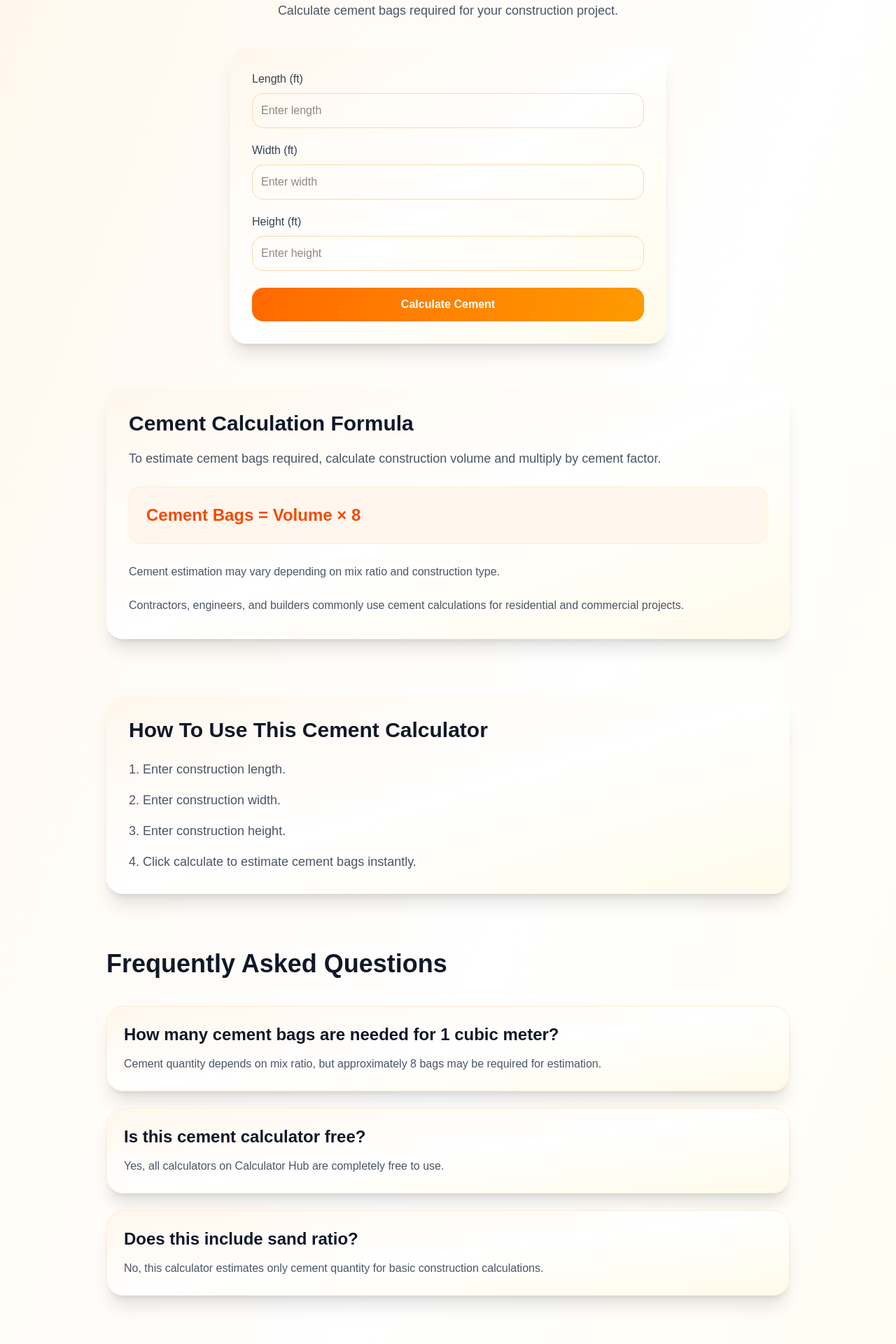
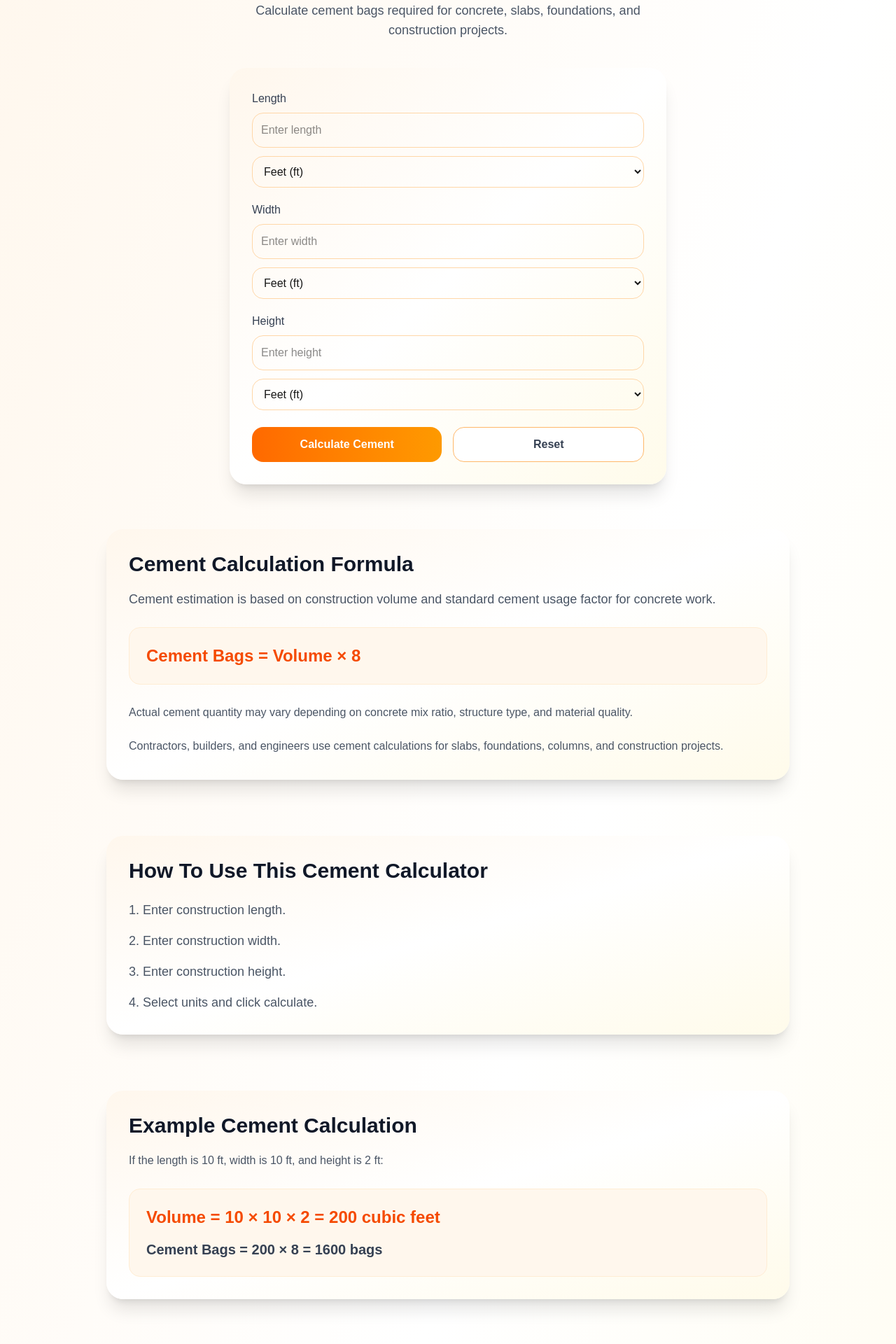
Before and after one commit to payadav142-rgb/calhub, a Next.js app: page /cement-calculator in a window 1280 px wide. Shown: the part 200-2120 px from the top of the page at 70% size. Built offline with nearby package versions, Linux system fonts and the light colour scheme.

Commit message:
Improved cement calculator SEO and UX

```diff
--- a/app/cement-calculator/CementCalculatorClient.tsx
+++ b/app/cement-calculator/CementCalculatorClient.tsx
@@ -1,9 +1,11 @@
 "use client";
 
 import { useState } from "react";
+import jsPDF from "jspdf";
 import Navbar from "../components/Navbar";
 import Footer from "../components/Footer";
 import RelatedCalculators from "../components/RelatedCalculators";
+
 export default function CementCalculator() {
   const [length, setLength] =
     useState("");
@@ -14,25 +16,116 @@ export default function CementCalculator() {
   const [height, setHeight] =
     useState("");
 
+  const [lengthUnit, setLengthUnit] =
+    useState("ft");
+
+  const [widthUnit, setWidthUnit] =
+    useState("ft");
+
+  const [heightUnit, setHeightUnit] =
+    useState("ft");
+
   const [result, setResult] =
     useState<number | null>(null);
 
   const calculateCement = () => {
+    if (
+      !length ||
+      !width ||
+      !height
+    )
+      return;
+
     const volume =
       parseFloat(length) *
       parseFloat(width) *
       parseFloat(height);
 
-    const cementBags = volume * 8;
+    const cementBags =
+      volume * 8;
 
     setResult(cementBags);
+  };
+
+  const resetCalculator = () => {
+    setLength("");
+    setWidth("");
+    setHeight("");
+    setLengthUnit("ft");
+    setWidthUnit("ft");
+    setHeightUnit("ft");
+    setResult(null);
+  };
+
+  const getVolumeUnit = () => {
+    if (
+      lengthUnit === "m" &&
+      widthUnit === "m" &&
+      heightUnit === "m"
+    ) {
+      return "cubic meters";
+    }
+
+    return "cubic feet";
+  };
+
+  const downloadPDF = () => {
+    if (result === null) return;
+
+    const doc = new jsPDF();
+
+    doc.setFontSize(20);
+
+    doc.text(
+      "Cement Calculation Report",
+      20,
+      20
+    );
+
+    doc.setFontSize(12);
+
+    doc.text(
+      `Length: ${length} ${lengthUnit}`,
+      20,
+      40
+    );
+
+    doc.text(
+      `Width: ${width} ${widthUnit}`,
+      20,
+      50
+    );
+
+    doc.text(
+      `Height: ${height} ${heightUnit}`,
+      20,
+      60
+    );
+
+    doc.text(
+      `Estimated Cement Bags: ${result.toFixed(
+        0
+      )}`,
+      20,
+      75
+    );
+
+    doc.text(
+      "Generated by CalHub.in",
+      20,
+      100
+    );
+
+    doc.save(
+      "cement-calculation-report.pdf"
+    );
   };
 
   return (
     <main className="min-h-screen bg-gradient-to-br from-orange-50 via-white to-amber-50">
       <Navbar />
 
-      {/* Calculator Section */}
+      {/* HERO */}
       <section className="mx-auto max-w-2xl px-6 py-16">
         <div className="text-center">
           <h1 className="text-4xl font-bold text-gray-900 md:text-5xl">
@@ -40,88 +133,182 @@ export default function CementCalculator() {
           </h1>
 
           <p className="mt-4 text-lg text-gray-600">
-            Calculate cement bags required for your
-            construction project.
+            Calculate cement bags
+            required for concrete,
+            slabs, foundations, and
+            construction projects.
           </p>
         </div>
 
-        <div className="mt-10 rounded-3xl bg-gradient-to-br from-orange-50 via-white to-amber-50 p-8 shadow-xl transition-all duration-300 hover:shadow-2xl">
+        {/* CALCULATOR */}
+        <div className="mt-10 rounded-3xl bg-gradient-to-br from-orange-50 via-white to-amber-50 p-8 shadow-xl">
+          {/* LENGTH */}
           <div className="mb-5">
             <label className="mb-2 block font-medium text-gray-700">
-              Length (ft)
+              Length
             </label>
 
             <input
               type="number"
+              min="0"
               value={length}
               onChange={(e) =>
                 setLength(e.target.value)
               }
-              className="w-full rounded-2xl border border-orange-200 p-3 outline-none transition focus:border-orange-500 focus:ring-4 focus:ring-orange-100"
+              className="w-full rounded-2xl border border-orange-200 p-3"
               placeholder="Enter length"
             />
+
+            <select
+              value={lengthUnit}
+              onChange={(e) =>
+                setLengthUnit(
+                  e.target.value
+                )
+              }
+              className="mt-3 w-full rounded-2xl border border-orange-200 p-3"
+            >
+              <option value="ft">
+                Feet (ft)
+              </option>
+
+              <option value="m">
+                Meter (m)
+              </option>
+            </select>
           </div>
 
+          {/* WIDTH */}
           <div className="mb-5">
             <label className="mb-2 block font-medium text-gray-700">
-              Width (ft)
+              Width
             </label>
 
             <input
               type="number"
+              min="0"
               value={width}
               onChange={(e) =>
                 setWidth(e.target.value)
               }
-              className="w-full rounded-2xl border border-orange-200 p-3 outline-none transition focus:border-orange-500 focus:ring-4 focus:ring-orange-100"
+              className="w-full rounded-2xl border border-orange-200 p-3"
               placeholder="Enter width"
             />
+
+            <select
+              value={widthUnit}
+              onChange={(e) =>
+                setWidthUnit(
+                  e.target.value
+                )
+              }
+              className="mt-3 w-full rounded-2xl border border-orange-200 p-3"
+            >
+              <option value="ft">
+                Feet (ft)
+              </option>
+
+              <option value="m">
+                Meter (m)
+              </option>
+            </select>
           </div>
 
+          {/* HEIGHT */}
           <div className="mb-6">
             <label className="mb-2 block font-medium text-gray-700">
-              Height (ft)
+              Height
             </label>
 
             <input
               type="number"
+              min="0"
               value={height}
               onChange={(e) =>
                 setHeight(e.target.value)
               }
-              className="w-full rounded-2xl border border-orange-200 p-3 outline-none transition focus:border-orange-500 focus:ring-4 focus:ring-orange-100"
+              className="w-full rounded-2xl border border-orange-200 p-3"
               placeholder="Enter height"
             />
+
+            <select
+              value={heightUnit}
+              onChange={(e) =>
+                setHeightUnit(
+                  e.target.value
+                )
+              }
+              className="mt-3 w-full rounded-2xl border border-orange-200 p-3"
+            >
+              <option value="ft">
+                Feet (ft)
+              </option>
+
+              <option value="m">
+                Meter (m)
+              </option>
+            </select>
           </div>
 
-          <button
-            onClick={calculateCement}
-            className="w-full rounded-2xl bg-gradient-to-r from-orange-500 to-amber-500 py-3 font-semibold text-white transition-all duration-300 hover:scale-[1.02]"
-          >
-            Calculate Cement
-          </button>
+          {/* BUTTONS */}
+          <div className="flex gap-4">
+            <button
+              onClick={calculateCement}
+              className="w-full rounded-2xl bg-gradient-to-r from-orange-500 to-amber-500 py-3 font-semibold text-white"
+            >
+              Calculate Cement
+            </button>
 
+            <button
+              onClick={resetCalculator}
+              className="w-full rounded-2xl border border-orange-300 bg-white py-3 font-semibold text-gray-700"
+            >
+              Reset
+            </button>
+          </div>
+
+          {/* RESULT */}
           {result !== null && (
             <div className="mt-6 rounded-2xl bg-gradient-to-br from-orange-50 via-white to-amber-50 p-5 shadow-inner">
               <h2 className="text-2xl font-bold text-gray-900">
-                Cement Bags Needed: {result}
+                Cement Bags Needed:{" "}
+                {result.toFixed(0)}
               </h2>
+
+              <p className="mt-3 text-gray-600">
+                Estimated construction
+                volume:{" "}
+                {(
+                  parseFloat(length) *
+                  parseFloat(width) *
+                  parseFloat(height)
+                ).toFixed(2)}{" "}
+                {getVolumeUnit()}
+              </p>
+
+              <button
+                onClick={downloadPDF}
+                className="mt-5 w-full rounded-2xl bg-gray-900 py-3 font-semibold text-white"
+              >
+                Download PDF Report
+              </button>
             </div>
           )}
         </div>
       </section>
 
-      {/* Formula Section */}
+      {/* FORMULA */}
       <section className="mx-auto max-w-5xl px-6 pb-20">
-        <div className="rounded-3xl bg-gradient-to-br from-orange-50 via-white to-amber-50 p-8 shadow-xl transition-all duration-300 hover:shadow-2xl">
+        <div className="rounded-3xl bg-gradient-to-br from-orange-50 via-white to-amber-50 p-8 shadow-xl">
           <h2 className="text-3xl font-bold text-gray-900">
             Cement Calculation Formula
           </h2>
 
           <p className="mt-4 text-lg leading-8 text-gray-600">
-            To estimate cement bags required,
-            calculate construction volume and
-            multiply by cement factor.
+            Cement estimation is based
+            on construction volume and
+            standard cement usage factor
+            for concrete work.
           </p>
 
           <div className="mt-6 rounded-2xl border border-orange-100 bg-orange-50 p-6">
@@ -131,47 +318,82 @@ export default function CementCalculator() {
           </div>
 
           <p className="mt-6 leading-8 text-gray-600">
-            Cement estimation may vary depending
-            on mix ratio and construction type.
+            Actual cement quantity may
+            vary depending on concrete
+            mix ratio, structure type,
+            and material quality.
           </p>
 
           <p className="mt-4 leading-8 text-gray-600">
-            Contractors, engineers, and builders
-            commonly use cement calculations for
-            residential and commercial projects.
+            Contractors, builders, and
+            engineers use cement
+            calculations for slabs,
+            foundations, columns, and
+            construction projects.
           </p>
         </div>
       </section>
 
-      {/* How To Use */}
+      {/* HOW TO USE */}
       <section className="mx-auto max-w-5xl px-6 pb-20">
-        <div className="rounded-3xl bg-gradient-to-br from-orange-50 via-white to-amber-50 p-8 shadow-xl transition-all duration-300 hover:shadow-2xl">
+        <div className="rounded-3xl bg-gradient-to-br from-orange-50 via-white to-amber-50 p-8 shadow-xl">
           <h2 className="text-3xl font-bold text-gray-900">
-            How To Use This Cement Calculator
+            How To Use This Cement
+            Calculator
           </h2>
 
           <div className="mt-6 space-y-4 text-lg text-gray-600">
             <p>
-              1. Enter construction length.
+              1. Enter construction
+              length.
             </p>
 
             <p>
-              2. Enter construction width.
+              2. Enter construction
+              width.
             </p>
 
             <p>
-              3. Enter construction height.
+              3. Enter construction
+              height.
             </p>
 
             <p>
-              4. Click calculate to estimate
-              cement bags instantly.
+              4. Select units and click
+              calculate.
             </p>
           </div>
         </div>
       </section>
 
-      {/* FAQ Section */}
+      {/* EXAMPLE */}
+      <section className="mx-auto max-w-5xl px-6 pb-20">
+        <div className="rounded-3xl bg-gradient-to-br from-orange-50 via-white to-amber-50 p-8 shadow-xl">
+          <h2 className="text-3xl font-bold text-gray-900">
+            Example Cement Calculation
+          </h2>
+
+          <p className="mt-4 leading-8 text-gray-600">
+            If the length is 10 ft,
+            width is 10 ft, and height
+            is 2 ft:
+          </p>
+
+          <div className="mt-6 rounded-2xl border border-orange-100 bg-orange-50 p-6">
+            <p className="text-2xl font-bold text-orange-600">
+              Volume = 10 × 10 × 2 =
+              200 cubic feet
+            </p>
+
+            <p className="mt-4 text-xl font-semibold text-gray-700">
+              Cement Bags = 200 × 8 =
+              1600 bags
+            </p>
+          </div>
+        </div>
+      </section>
+
+      {/* FAQ */}
       <section className="mx-auto max-w-5xl px-6 pb-20">
         <h2 className="text-4xl font-extrabold text-gray-900">
           Frequently Asked Questions
@@ -180,37 +402,39 @@ export default function CementCalculator() {
         <div className="mt-10 space-y-6">
           <div className="rounded-3xl border border-orange-100 bg-gradient-to-br from-orange-50 via-white to-amber-50 p-6 shadow-xl">
             <h3 className="text-2xl font-bold text-gray-900">
-              How many cement bags are needed
-              for 1 cubic meter?
+              How many cement bags are
+              needed for 1 cubic meter?
             </h3>
 
             <p className="mt-3 leading-7 text-gray-600">
-              Cement quantity depends on mix
-              ratio, but approximately 8 bags
-              may be required for estimation.
+              Approximately 8 cement
+              bags may be required
+              depending on concrete mix
+              ratio.
             </p>
           </div>
 
           <div className="rounded-3xl border border-orange-100 bg-gradient-to-br from-orange-50 via-white to-amber-50 p-6 shadow-xl">
             <h3 className="text-2xl font-bold text-gray-900">
-              Is this cement calculator free?
+              Is this calculator free?
             </h3>
 
             <p className="mt-3 leading-7 text-gray-600">
-              Yes, all calculators on Calculator
-              Hub are completely free to use.
+              Yes, all calculators on
+              CalHub are completely free
+              to use.
             </p>
           </div>
 
           <div className="rounded-3xl border border-orange-100 bg-gradient-to-br from-orange-50 via-white to-amber-50 p-6 shadow-xl">
             <h3 className="text-2xl font-bold text-gray-900">
-              Does this include sand ratio?
+              Does this include sand
+              ratio?
             </h3>
 
             <p className="mt-3 leading-7 text-gray-600">
-              No, this calculator estimates only
-              cement quantity for basic
-              construction calculations.
+              No, this calculator only
+              estimates cement quantity.
             </p>
           </div>
         </div>
--- a/app/cement-calculator/page.tsx
+++ b/app/cement-calculator/page.tsx
@@ -1,45 +1,38 @@
-import type { Metadata } from "next";
-import CementCalculatorClient from "./CementCalculatorClient";
+import { Metadata } from "next";
+import CementCalculator from "./CementCalculatorClient";
 
 export const metadata: Metadata = {
-  title: "Cement Calculator - Free Cement Estimation Tool",
+  title:
+    "Cement Calculator for Construction Projects | CalHub",
 
   description:
-    "Calculate cement bags required for construction projects. Free online cement calculator for builders, contractors, engineers, and homeowners.",
+    "Free cement calculator for estimating cement bags required for slabs, foundations, concrete, and construction projects.",
 
   keywords: [
     "cement calculator",
-    "cement estimation",
     "cement bags calculator",
-    "construction calculator",
-    "building materials calculator",
+    "construction cement calculator",
+    "concrete cement calculator",
+    "cement estimation calculator",
+    "cement quantity calculator",
   ],
 
   alternates: {
-    canonical: "/cement-calculator",
+    canonical:
+      "https://calhub.in/cement-calculator",
   },
 
   openGraph: {
-    title: "Cement Calculator - Free Cement Estimation Tool",
+    title:
+      "Cement Calculator | CalHub",
 
     description:
-      "Estimate cement bags required for construction projects quickly and accurately.",
+      "Estimate cement bags required for construction and concrete work instantly.",
 
     url:
       "https://calhub.in/cement-calculator",
 
-    siteName: "Calculator Hub",
-
-    images: [
-      {
-        url: "/og-image.jpg",
-        width: 1200,
-        height: 630,
-        alt: "Cement Calculator",
-      },
-    ],
-
-    locale: "en_US",
+    siteName: "CalHub",
 
     type: "website",
   },
@@ -48,15 +41,13 @@ export const metadata: Metadata = {
     card: "summary_large_image",
 
     title:
-      "Cement Calculator - Free Cement Estimation Tool",
+      "Cement Calculator | CalHub",
 
     description:
-      "Calculate cement bags required for construction projects.",
-
-    images: ["/og-image.jpg"],
+      "Free cement calculator for concrete and construction projects.",
   },
 };
 
 export default function Page() {
-  return <CementCalculatorClient />;
+  return <CementCalculator />;
 }
```
